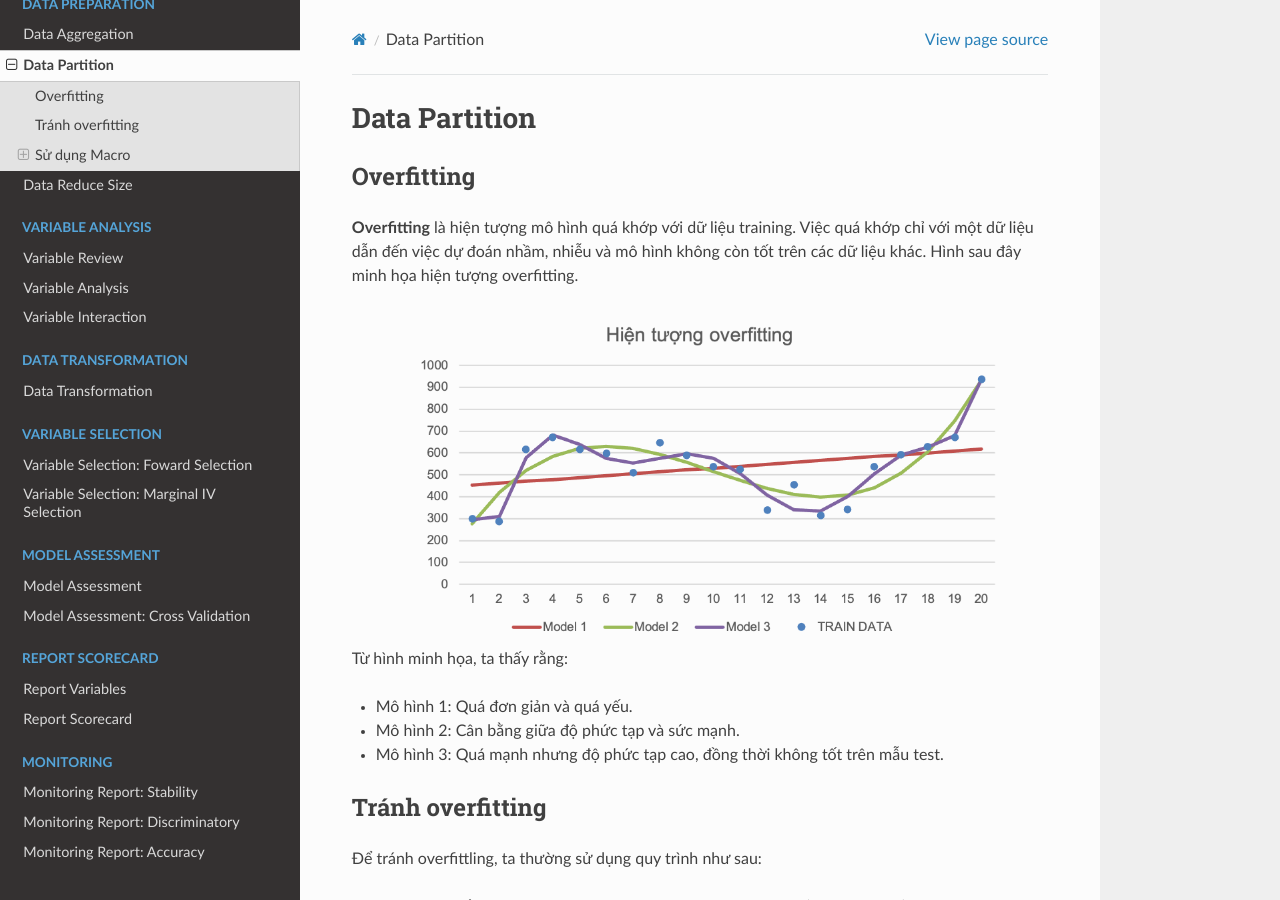
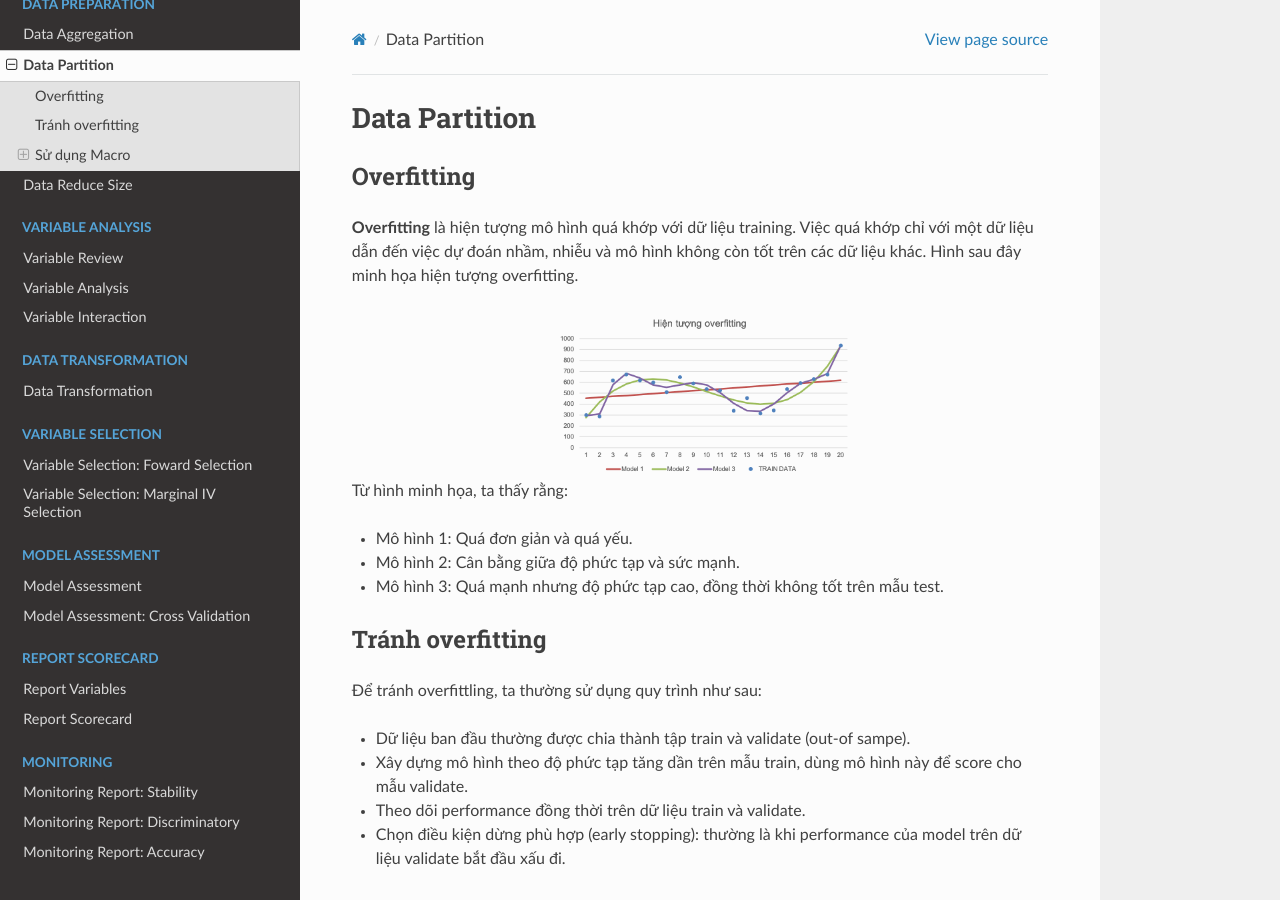
Before and after one commit to thanhtra254/SMCS, a Sphinx documentation site: the page built from docs/post/DataPartition.rst, in a window 1280 px wide and 900 px high. Built offline with Sphinx 7.4.7 and the Read the Docs theme 2.0.0, drawn with Linux system fonts in a browser that asks for light colours; comment, search, counter and statistics services are not loaded.

Commit message:
Update DataPartition.rst

```diff
--- a/docs/post/DataPartition.rst
+++ b/docs/post/DataPartition.rst
@@ -11,7 +11,7 @@ Overfitting
 
 .. image:: ./images/DataPreparation/Picture1.png
    :align: center
-   :width: 600
+   :width: 300
 
 Từ hình minh họa, ta thấy rằng:
 
@@ -33,7 +33,7 @@ Hình sau đây minh họa phương pháp tránh overfitting:
 
 .. image:: ./images/DataPreparation/Picture2.png
    :align: center
-   :width: 600
+   :width: 300
 
 Với hình minh họa trên, ta thấy rằng, khi độ phức tạp của mô hình tăng dần thì sai số trên dữ liệu train giảm dần.Trong khi đó sai số trên dữ liệu validate lúc đầu giảm dần nhưng sau đó lại tăng lên. Căn cứ vào đồ thị, ta thấy dừng tại bước số 9 là hợp lý.
 
@@ -47,7 +47,7 @@ Minh họa cho `stratify sampling <https://en.wikipedia.org/wiki/Stratified_samp
 
 .. image:: ./images/DataPreparation/Picture4.png
    :align: center
-   :width: 600
+   :width: 300
 
 
 Sử dụng Macro
```
